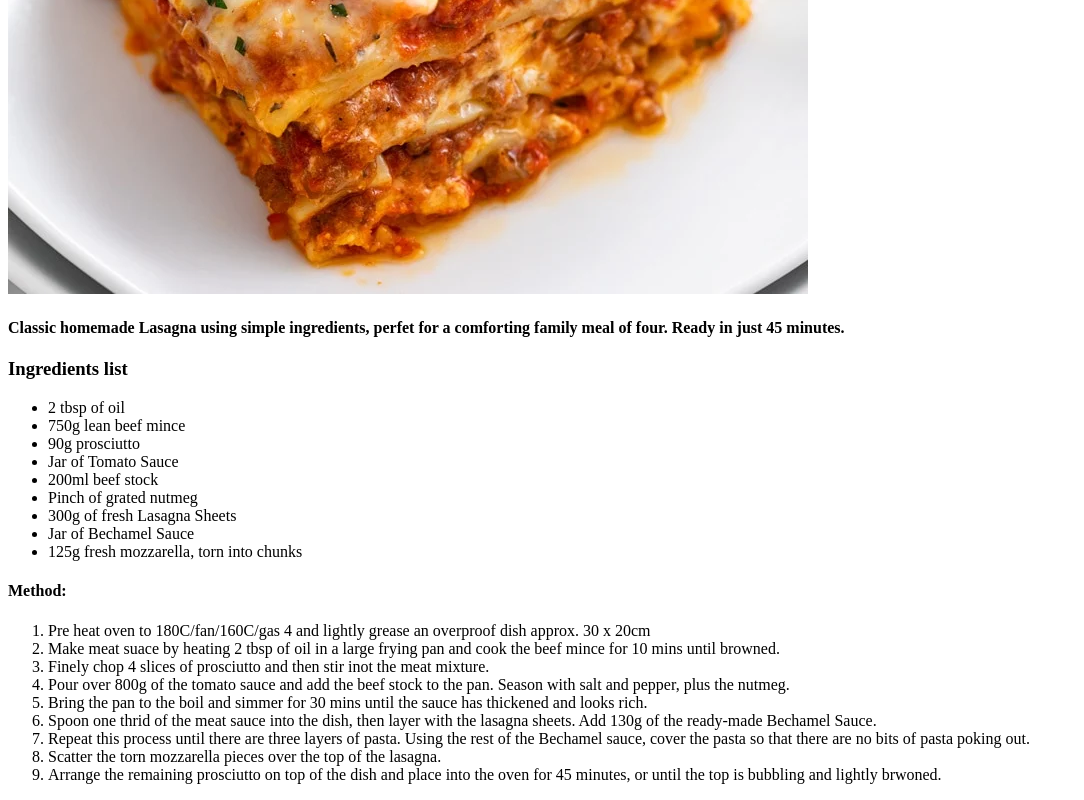
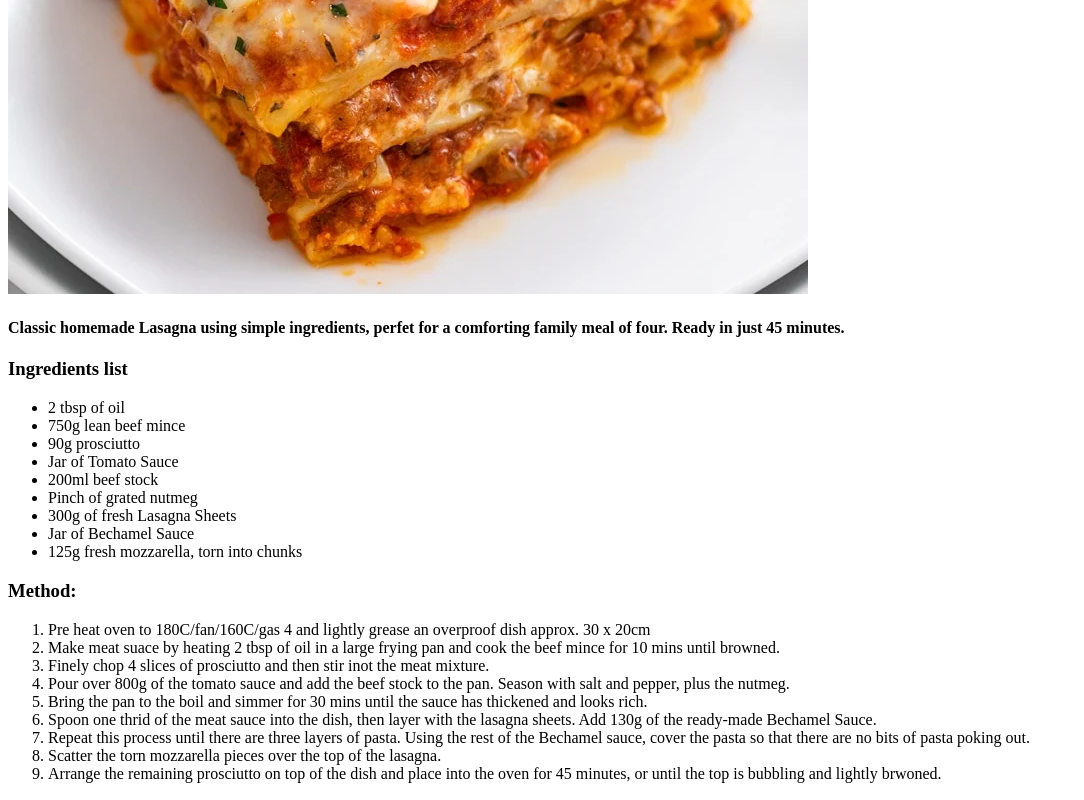
Before and after one commit to Kit-ms/odin-recipies, a plain HTML site: page recipes/lasagna.html in a window 1280 px wide. Shown: the part 386-1186 px from the top of the page, without its empty margins (0-1084 px from the left). Drawn offline with Linux system fonts and the light colour scheme.

Commit message:
Changed heading size so they are all equal

```diff
--- a/recipes/lasagna.html
+++ b/recipes/lasagna.html
@@ -23,7 +23,7 @@
         <li>Jar of Bechamel Sauce </li>
         <li>125g fresh mozzarella, torn into chunks </li>
     </ul>
-    <h4>Method:</h4>
+    <h3>Method:</h3>
     <ol>
         <li>Pre heat oven to 180C/fan/160C/gas 4 and lightly grease an overproof dish approx. 30 x 20cm</li>
         <li>Make meat suace by heating 2 tbsp of oil in a large frying pan and cook the beef mince for
```
